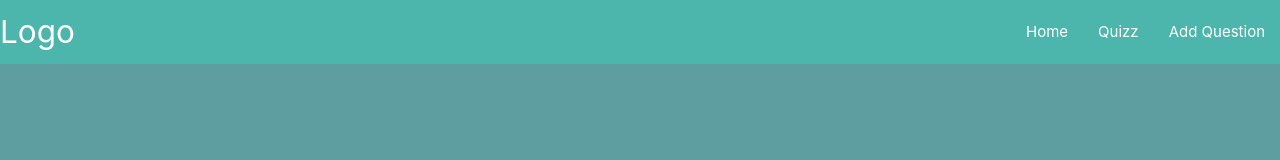
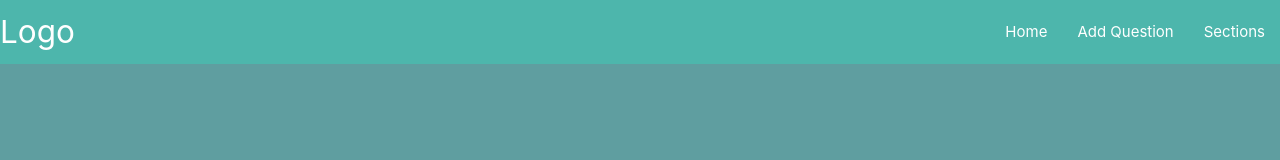
Before and after one commit to coldoe/QuizApp, a React (Create React App) app: page / in a window 1280 px wide. Shown: the top 160 px of the page. Built offline with nearby package versions, Linux system fonts and the light colour scheme; no server answers.

Commit message:
working on sections and the stats after quizz

```diff
--- a/src/Components/Header/Header.jsx
+++ b/src/Components/Header/Header.jsx
@@ -19,13 +19,13 @@ export const Header = () => {
               <NavLink to="/">Home</NavLink>
             </li>
             <li>
-              <NavLink className="center-align" to="/quizz">
-                Quizz
+              <NavLink className="center-align" to="/addQuestion">
+                Add Question
               </NavLink>
             </li>
             <li>
-              <NavLink className="center-align" to="/addQuestion">
-                Add Question
+              <NavLink className="center-align" to="/sections">
+                Sections
               </NavLink>
             </li>
           </ul>
@@ -39,13 +39,14 @@ export const Header = () => {
           </NavLink>
         </li>
         <li>
-          <NavLink className="center-align" to="/quizz">
-            Quizz
+          <NavLink className="center-align" to="/addQuestion">
+            Add Question
           </NavLink>
         </li>
+
         <li>
-          <NavLink className="center-align" to="/addQuestion">
-            Add Question
+          <NavLink className="center-align" to="/sections">
+            Sections
           </NavLink>
         </li>
       </ul>
--- a/src/Components/Question/Question.jsx
+++ b/src/Components/Question/Question.jsx
@@ -8,6 +8,7 @@ export const Question = (props) => {
   const [goodAnswer, setgoodAnswer] = useState("");
   const [arrayAnswers, setarraAnswers] = useState([]);
 
+  //i should track of amount of good and bad answers
   function handleUserAnswer(answer) {
     setisAnswered(true);
     if (goodAnswer === answer) {
@@ -27,6 +28,7 @@ export const Question = (props) => {
     array.sort(() => Math.random() - 0.5);
     setarraAnswers(array);
   }
+
   useEffect(() => {
     setgoodAnswer(props.wholeQuestion.good_answer);
     changeTheOrder();
--- a/src/Components/QuestionManager/QuestionManager.jsx
+++ b/src/Components/QuestionManager/QuestionManager.jsx
@@ -3,9 +3,12 @@ import { db } from "../env";
 
 //libraries
 import React from "react";
+import { Link } from "react-router-dom";
+
 //components
 import { Question } from "../Question/Question";
 import { Loading } from "../Loading/Loading";
+
 //css
 // import "../QuestionManager/QuestionManager.css";
 
@@ -21,6 +24,7 @@ class QuestionManager extends React.Component {
       firstLoading: true,
       section: "",
       questionsArrayForQuizz: [],
+      //good bad answers
     };
     this.dataFromChild = this.hangleDataFromChild.bind(this);
   }
@@ -58,29 +62,6 @@ class QuestionManager extends React.Component {
     });
   }
 
-  // addQuestion() {
-  //   //add routing and other component to add questions
-  //   //only for testing
-  //   db.ref("/question_8th").push({
-  //     section: "pierwiastki",
-  //     question: "&radic;37 &#8729 &radic;12 &#8729 &#8731 9",
-  //     bad_answer_1: "b1",
-  //     bad_answer_2: "b2",
-  //     bad_answer_3: "b3",
-  //     good_answer: "good",
-  //   });
-  // }
-
-  // filterAnArray() {
-  //   //got keys
-  //   let questionsKeys = Object.keys(this.state.questions);
-  //   let array = [];
-  //   //filtering by section
-  //   questionsKeys.forEach((key) => array.push(this.state.questions[key]));
-  //   array = array.filter((quest) => quest.section === "pierwiastki");
-  //   this.setState({ questions: array });
-  // }
-
   hangleDataFromChild = () => {
     // because i know that user has quest to do
     this.setState({ firstLoading: false });
@@ -90,7 +71,7 @@ class QuestionManager extends React.Component {
   };
 
   handleScoreFromChild = (dataFromChild) => {
-    console.log(dataFromChild);
+    // console.log(dataFromChild);
     this.setState({ score: this.state.score + dataFromChild });
   };
   render() {
@@ -104,7 +85,7 @@ class QuestionManager extends React.Component {
               <div className="App">
                 {this.state.keys.length > 0 &&
                 this.state.curreInd <=
-                  this.state.onlyQuestionsArray.length - 1 ? (
+                  this.state.questionsArrayForQuizz.length - 1 ? (
                   <div className="col s4 ">
                     <h1 className="justify-content center">
                       Score: {this.state.score}
@@ -113,8 +94,7 @@ class QuestionManager extends React.Component {
                       key={this.state.keys[this.state.curreInd]}
                       id={this.state.keys[this.state.curreInd]}
                       wholeQuestion={
-                        // this.state.questions[this.state.keys[this.state.curreInd]]
-                        this.state.onlyQuestionsArray[this.state.curreInd]
+                        this.state.questionsArrayForQuizz[this.state.curreInd]
                       }
                       action={this.hangleDataFromChild}
                       handleScore={this.handleScoreFromChild}
@@ -124,7 +104,14 @@ class QuestionManager extends React.Component {
                   //there should be new component
                   //button to home
                   //scores and stats
-                  <h1 className="justify-content center">End of Questions</h1>
+                  <div className="justify-content center">
+                    <h1>End of Questions</h1>
+                    <Link to="/sections">
+                      <a className="waves-effect waves-light btn-large">
+                        Go and Choose Section, once more
+                      </a>
+                    </Link>
+                  </div>
                 ) : (
                   <Loading id="loadingCircle" />
                 )}
```
Also changed, not shown: src/App.js (+0 -40 lines), 1 other file (tests, documents, lock files or other folders).
